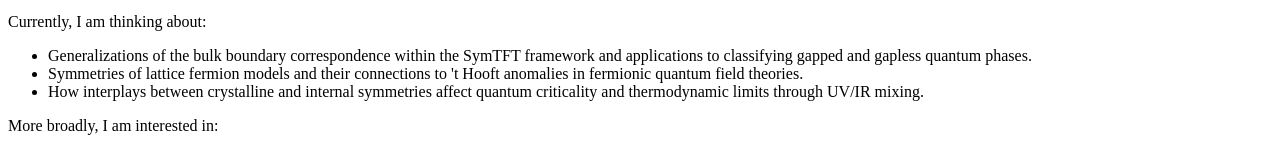
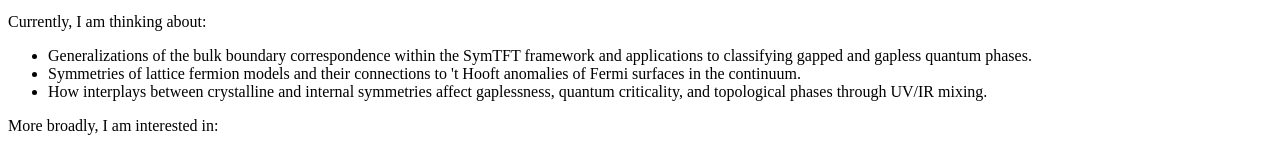
Before and after one commit to salpace/salpace.github.io, a plain HTML site: page index.html in a window 1280 px wide. Shown: the part 587-738 px from the top of the page. Drawn offline with Linux system fonts and the light colour scheme.

Commit message:
Update index.html

```diff
--- a/index.html
+++ b/index.html
@@ -31,8 +31,8 @@
 </p>Currently, I am thinking about:
 <ul>
         <li>Generalizations of the bulk boundary correspondence within the SymTFT framework and applications to classifying gapped and gapless quantum phases.</li>
-        <li>Symmetries of lattice fermion models and their connections to 't Hooft anomalies in fermionic quantum field theories.</li>
-        <li>How interplays between crystalline and internal symmetries affect quantum criticality and thermodynamic limits through UV/IR mixing.</li>
+        <li>Symmetries of lattice fermion models and their connections to 't Hooft anomalies of Fermi surfaces in the continuum.</li>
+        <li>How interplays between crystalline and internal symmetries affect gaplessness, quantum criticality, and topological phases through UV/IR mixing.</li>
 </ul>
 
 <p>More broadly, I am interested in:
```
